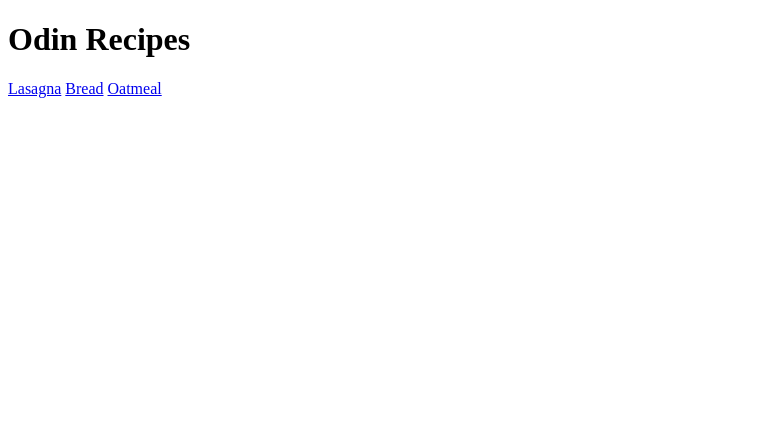
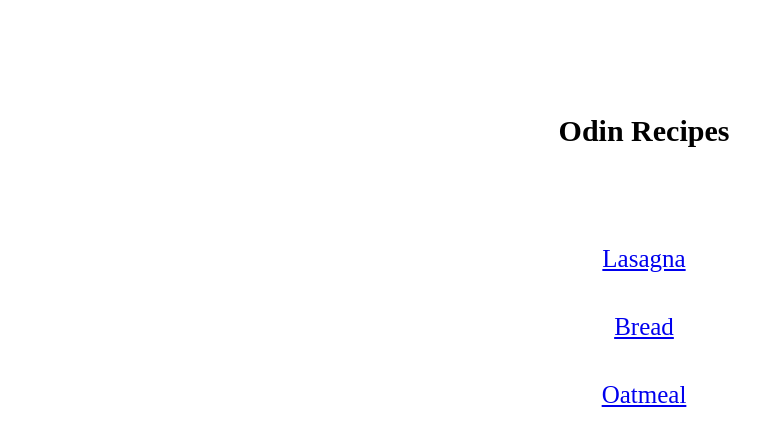
Before and after one commit to VRemusB/odin-recipes, a plain HTML site: page index.html in a window 1280 px wide. Shown: the whole page, without its empty margins (0-784 px from the left). Drawn offline with Linux system fonts and the light colour scheme.

Commit message:
Add CSS stylesheets

```diff
--- a/index.html
+++ b/index.html
@@ -4,11 +4,12 @@
     <meta charset="UTF-8">
     <meta name="viewport" content="width=device-width, initial-scale=1.0">
     <title>Recipes</title>
+    <link rel="stylesheet" href="styles.css">
 </head>
 <body>
-    <h1>Odin Recipes</h1>
-    <a href="recipes/lasagna.html">Lasagna</a>
-    <a href="recipes/bread.html">Bread</a>
-    <a href="recipes/oatmeal.html">Oatmeal</a>
+    <h1 class="index_page_title">Odin Recipes</h1>
+    <a class="recipe_link" href="recipes/lasagna.html">Lasagna</a>
+    <a class="recipe_link" href="recipes/bread.html">Bread</a>
+    <a class="recipe_link" href="recipes/oatmeal.html">Oatmeal</a>
 </body>
 </html>
--- /dev/null
+++ b/styles.css
@@ -0,0 +1,41 @@
+* {
+    width: 300px;
+    height: auto;
+    padding: 2px;
+    margin-left: auto;
+    margin-right: auto;
+    box-sizing: border-box;
+}
+
+.index_page_title {
+    text-align: center;
+    font-size: 30px;
+    width: 300px;
+    height: auto;
+    margin-top: 100px;
+    margin-left: auto;
+    margin-right: auto;
+    margin-bottom: 75px;
+    display: block;
+}
+
+.recipe_link {
+    text-align: center;
+    width: 300px;
+    height: auto;
+    font-size: 25px;
+    padding: 20px;
+    margin-left: auto;
+    margin-right: auto;
+    display: block;
+}
+
+.go_home {
+    width: 50px;
+    height: auto;
+    padding: 2px;
+    margin-top: 40px;
+    margin-left: auto;
+    margin-right: auto;
+    display: block;
+}
```
Also changed, not shown: recipes/bread.html (+2 -1 lines), recipes/lasagna.html (+11 -5 lines), recipes/oatmeal.html (+2 -1 lines).
